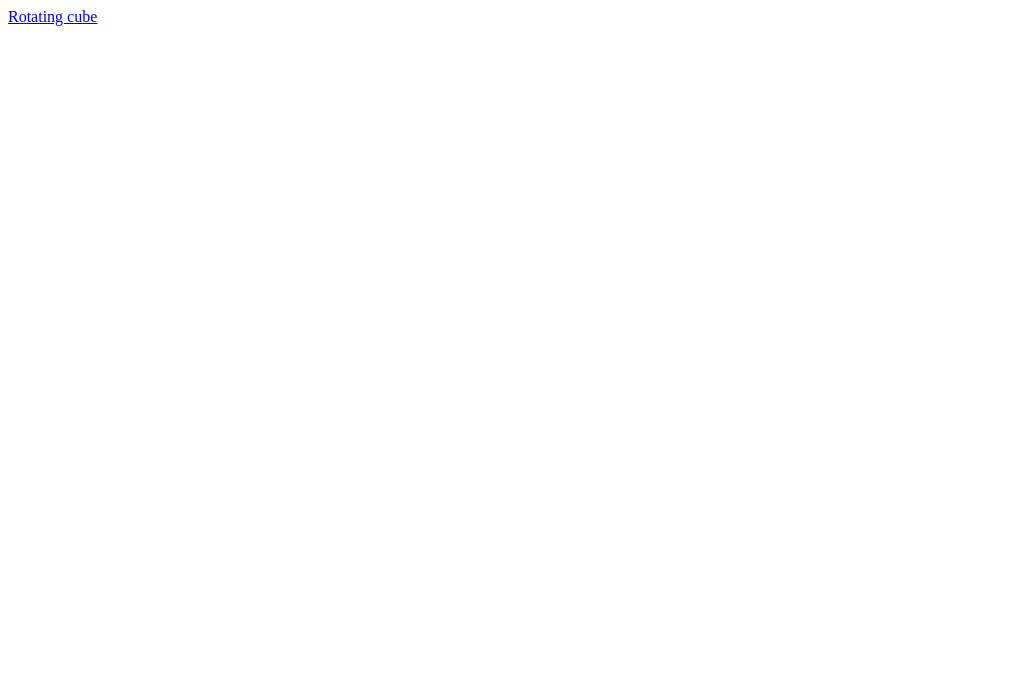
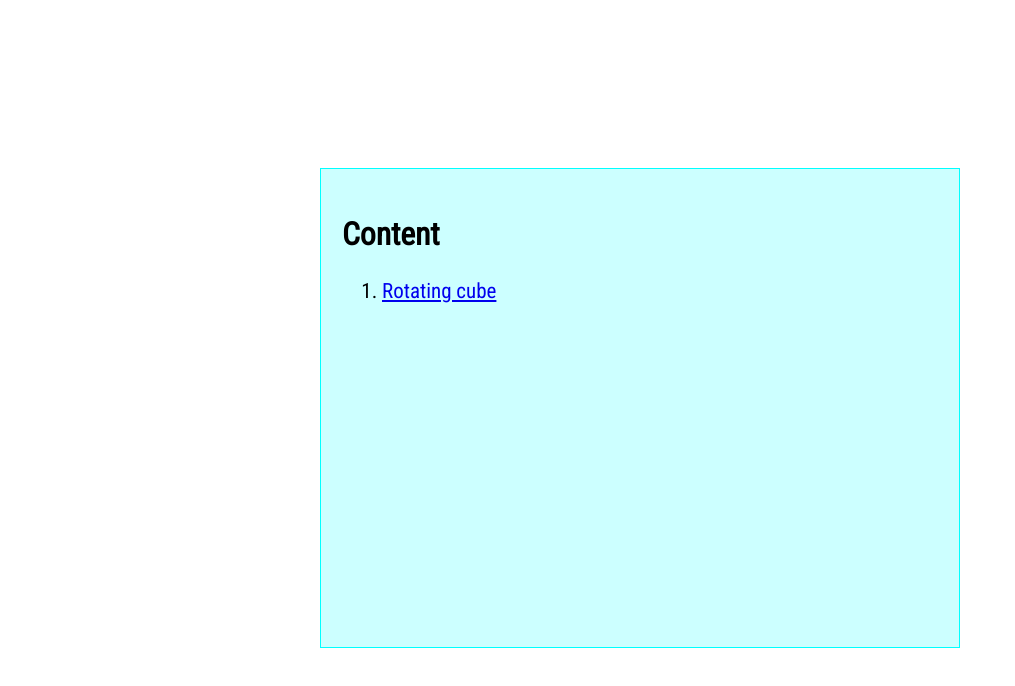
Before and after one commit to josiahmokob0/LABS, a plain HTML site: page index.html in a window 1280 px wide. Shown: the whole page, without its empty margins (0-1015 px from the left). Drawn offline with Linux system fonts and the light colour scheme.

Commit message:
table of contents

```diff
--- /dev/null
+++ b/css/index.css
@@ -0,0 +1,26 @@
+html {
+  box-sizing: border-box;
+}
+
+*,
+*::before,
+*::after {
+  box-sizing: border-box;
+}
+
+body {
+  font-family: "Roboto Condensed";
+  font-size: 1.3125rem;
+  display: flex;
+  justify-content: center;
+  align-items: center;
+  height: 100vh;
+}
+
+.container {
+  width: 50vw;
+  height: 60vh;
+  border: 1px solid #00ffff;
+  background-color: rgba(0, 255, 255, 0.2);
+  padding: 1em;
+}
--- a/index.html
+++ b/index.html
@@ -1,7 +1,7 @@
 <!DOCTYPE html>
 <html lang="en">
   <head>
-    <title>one</title>
+    <title>LABS</title>
     <meta charset="utf-8" />
     <meta
       name="viewport"
@@ -11,8 +11,16 @@
       href="https://fonts.googleapis.com/css2?family=Roboto+Condensed&display=swap"
       rel="stylesheet"
     />
+    <link rel="stylesheet" href="css/index.css" />
   </head>
   <body>
-    <a href="./3d/rotating-cube/index.html">Rotating cube</a>
+    <div class="container">
+      <h2>Content</h2>
+      <ol>
+        <li>
+          <a href="./3d/rotating-cube/index.html">Rotating cube</a>
+        </li>
+      </ol>
+    </div>
   </body>
 </html>
```
Also changed, not shown: 3d/rotating-cube/index.html (+1 -1 lines).
